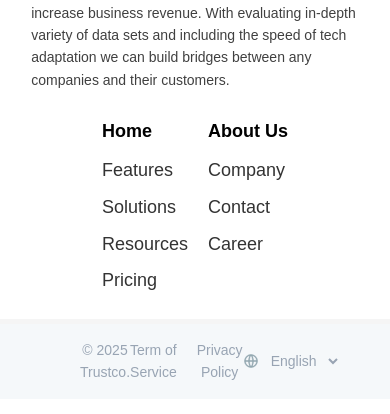
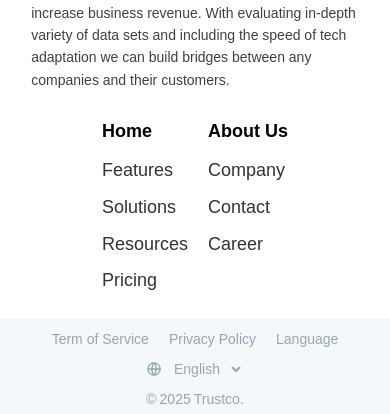
Before and after one commit to RahulK2396/trustco-solo, a plain HTML site: page index.html in a window 390 px wide. Shown: the part 6125-6539 px from the top of the page. Drawn offline with nearby package versions, Linux system fonts and the light colour scheme; files whose address does not match are found by name.

Commit message:
[TR-28]-credit section responsive added

```diff
--- a/index.html
+++ b/index.html
@@ -342,10 +342,11 @@
     </footer>
     <footer class="site-credits">
         <div class="credits-container">
-            <span class="copyright">© <span id="year"></span> Trustco.</span>
+            <span class="copyright only-desktop">© <span id="year"></span> Trustco.</span>
             <div class="footer-links terms">
                 <a href="#">Term of Service</a>
                 <a href="#">Privacy Policy</a>
+                <a href="#">Language</a>
             </div>
             <div class="language-switcher">
                 <img src="/images/global-line.png" alt="Language" class="globe-icon">
@@ -356,6 +357,8 @@
                     <option>Deutsch</option>
                 </select>
             </div>
+            <span class="copyright only-mobile">© <span id="years"></span> Trustco.</span>
+
         </div>
     </footer>
 
@@ -371,6 +374,7 @@
     }
     $(document).ready(function () {
         document.getElementById("year").textContent = new Date().getFullYear();
+        document.getElementById("years").textContent = new Date().getFullYear();
         var $carousel = $(".carousel-testimonials");
         var $indicators = $(".testimonial-indicator");
 
--- a/style.css
+++ b/style.css
@@ -930,7 +930,7 @@ justify-content: space-between;
 
 .site-credits {
     background-color: #f5f8fa;
-    padding: 15px 80px;
+    padding: 1% 8%;
     font-family: "Arial", sans-serif;
     font-size: 14px;
     color: #98a4b3;
@@ -1182,4 +1182,13 @@ justify-content: space-between;
     .footer-column h3 {
         font-size: 18px;
     }
+    .credits-container{
+        display: flex;
+        flex-direction: column;
+        justify-content: space-between;
+        gap: 10px;
+    }
+    .copyright{
+        gap: 3px;
+    }
 }
```
